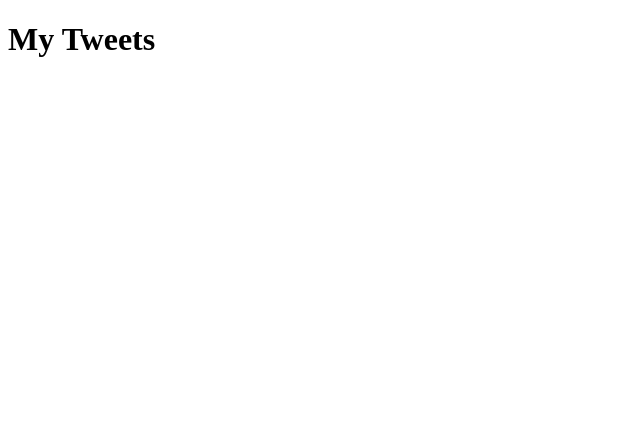
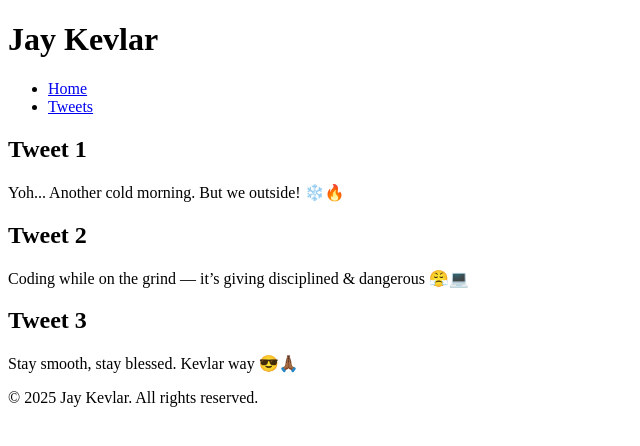
Before and after one commit to jaykevlar/My_First_Portfolio, a plain HTML site: page html_basic/tweets.html in a window 1280 px wide. Shown: the whole page, without its empty margins (0-640 px from the left). Drawn offline with Linux system fonts and the light colour scheme.

Commit message:
Task 5: Add articles with tweets to tweets.html

```diff
--- a/html_basic/tweets.html
+++ b/html_basic/tweets.html
@@ -1,10 +1,37 @@
 <!DOCTYPE html>
 <html lang="en">
   <head>
-    <meta charset="UTF-8">
-    <title>Tweets</title>
+    <meta charset="UTF-8" />
+    <title>Tweets - Jay Kevlar</title>
   </head>
   <body>
-    <h1>My Tweets</h1>
+    <header>
+      <h1>Jay Kevlar</h1>
+      <nav>
+        <ul>
+          <li><a href="index.html">Home</a></li>
+          <li><a href="tweets.html">Tweets</a></li>
+        </ul>
+      </nav>
+    </header>
+
+    <main>
+      <article>
+        <h2>Tweet 1</h2>
+        <p>Yoh... Another cold morning. But we outside! ❄️🔥</p>
+      </article>
+      <article>
+        <h2>Tweet 2</h2>
+        <p>Coding while on the grind — it’s giving disciplined & dangerous 😤💻</p>
+      </article>
+      <article>
+        <h2>Tweet 3</h2>
+        <p>Stay smooth, stay blessed. Kevlar way 😎🙏🏾</p>
+      </article>
+    </main>
+
+    <footer>
+      <p>&copy; 2025 Jay Kevlar. All rights reserved.</p>
+    </footer>
   </body>
 </html>
```
